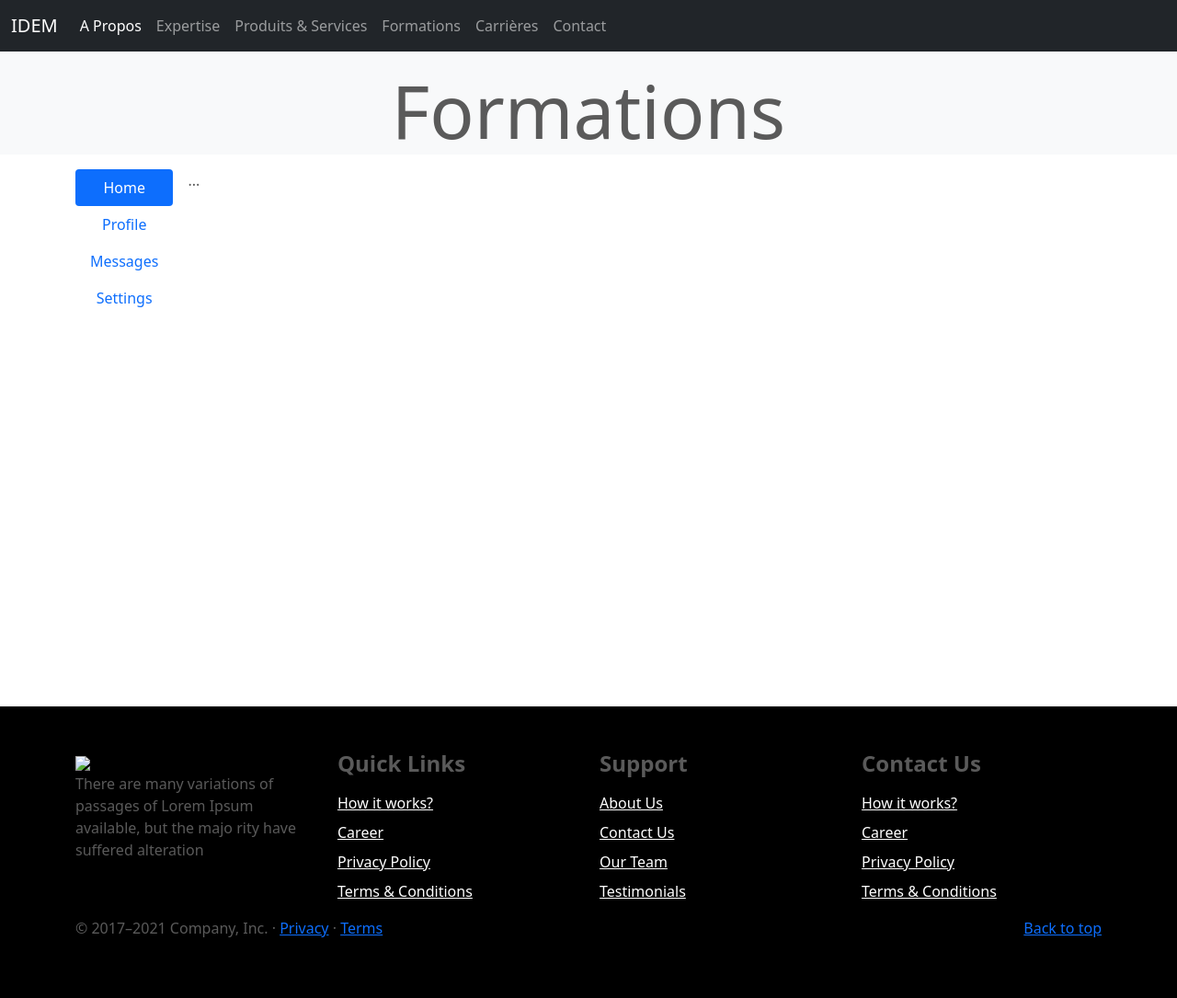
After one commit to sadatetchamouza/idem, a PHP site: page /formations.php in a window 1280 px wide. The commit adds this page. Shown: the whole page at 92% size. Run offline with PHP 8.4, Linux system fonts and the light colour scheme.

Commit message:
Implement new pages
- Move formations pages out
- Add footer page
- Implement formation page

```diff
--- a/css/carousel.css
+++ b/css/carousel.css
@@ -1,11 +1,33 @@
 /* GLOBAL STYLES
 -------------------------------------------------- */
 /* Padding below the footer and lighter body text */
+
+
+html, body {
+  height: 100%;
+}
+
 
 body {
   padding-top: 3rem;
   padding-bottom: 3rem;
   color: #5a5a5a;
+}
+
+main {
+  min-height: 100%;
+}
+
+footer {
+  position: relative;
+  margin-top: -180px;
+  /* negative value of footer height */
+  height: 180px;
+  clear: both;
+}
+
+.bg-black {
+  background-color: black;
 }
 
 
--- /dev/null
+++ b/formations.php
@@ -0,0 +1,21 @@
+<?php require 'pages/header.php' ?>
+<div class="jumbotron text-center pt-4 bg-light">
+  <h1 class="display-1">Formations</h1>
+</div>
+<div class="container mt-3">
+    <div class="d-flex align-items-start">
+      <div class="nav flex-column nav-pills me-3" id="v-pills-tab" role="tablist" aria-orientation="vertical">
+        <button class="nav-link active" id="v-pills-home-tab" data-bs-toggle="pill" data-bs-target="#v-pills-home" type="button" role="tab" aria-controls="v-pills-home" aria-selected="true">Home</button>
+        <button class="nav-link" id="v-pills-profile-tab" data-bs-toggle="pill" data-bs-target="#v-pills-profile" type="button" role="tab" aria-controls="v-pills-profile" aria-selected="false">Profile</button>
+        <button class="nav-link" id="v-pills-messages-tab" data-bs-toggle="pill" data-bs-target="#v-pills-messages" type="button" role="tab" aria-controls="v-pills-messages" aria-selected="false">Messages</button>
+        <button class="nav-link" id="v-pills-settings-tab" data-bs-toggle="pill" data-bs-target="#v-pills-settings" type="button" role="tab" aria-controls="v-pills-settings" aria-selected="false">Settings</button>
+      </div>
+      <div class="tab-content" id="v-pills-tabContent">
+        <div class="tab-pane fade show active" id="v-pills-home" role="tabpanel" aria-labelledby="v-pills-home-tab">...</div>
+        <div class="tab-pane fade" id="v-pills-profile" role="tabpanel" aria-labelledby="v-pills-profile-tab">...</div>
+        <div class="tab-pane fade" id="v-pills-messages" role="tabpanel" aria-labelledby="v-pills-messages-tab">...</div>
+        <div class="tab-pane fade" id="v-pills-settings" role="tabpanel" aria-labelledby="v-pills-settings-tab">...</div>
+      </div>
+    </div>
+</div>
+<?php require 'pages/footer.php' ?>
--- /dev/null
+++ b/pages/contact.php
@@ -0,0 +1,3 @@
+<?php require 'pages/header.php' ?>
+
+<?php require 'pages/footer.php' ?>
--- /dev/null
+++ b/pages/expertise.php
@@ -0,0 +1,3 @@
+<?php require 'pages/header.php' ?>
+
+<?php require 'pages/footer.php' ?>
--- /dev/null
+++ b/pages/footer.php
@@ -0,0 +1,64 @@
+
+          </main>
+
+        <!-- FOOTER -->
+        <footer class="mt-3">
+            <section class="py-5 bg-black">
+    <div class="container">
+        <div class="row">
+            <div class="col-md-3">
+                <img src="#">
+                <p>There are many variations of passages of Lorem Ipsum available, but the majo rity have suffered alteration</p>
+
+            </div>
+            <div class="col-md-3">
+                <h4><b>Quick Links</b></h4>
+                <ul class="list-unstyled mt-3">
+                    <li><a href="#" class="text-white">How it works?</a></li>
+                    <div class="mb-2"></div>
+                    <li><a href="#" class="text-white">Career</a></li>
+                    <div class="mb-2"></div>
+                    <li><a href="#" class="text-white">Privacy Policy</a></li>
+                    <div class="mb-2"></div>
+                    <li><a href="#" class="text-white">Terms & Conditions</a></li>
+                </ul>
+            </div>
+            <div class="col-md-3">
+                <h4><b>Support</b></h4>
+                <ul class="list-unstyled mt-3">
+                    <li><a href="#" class="text-white">About Us</a></li>
+                    <div class="mb-2"></div>
+                    <li><a href="#" class="text-white">Contact Us</a></li>
+                    <div class="mb-2"></div>
+                    <li><a href="#" class="text-white">Our Team</a></li>
+                    <div class="mb-2"></div>
+                    <li><a href="#" class="text-white">Testimonials</a></li>
+                </ul>
+            </div>
+            <div class="col-md-3">
+                <h4><b>Contact Us</b></h4>
+                <ul class="list-unstyled mt-3">
+                    <li><a href="#" class="text-white">How it works?</a></li>
+                    <div class="mb-2"></div>
+                    <li><a href="#" class="text-white">Career</a></li>
+                    <div class="mb-2"></div>
+                    <li><a href="#" class="text-white">Privacy Policy</a></li>
+                    <div class="mb-2"></div>
+                    <li><a href="#" class="text-white">Terms & Conditions</a></li>
+                </ul>
+            </div>
+        </div>
+        <p class="float-end"><a href="#">Back to top</a></p>
+        <p>&copy; 2017–2021 Company, Inc. &middot; <a href="#">Privacy</a> &middot; <a href="#">Terms</a></p>
+    </div>
+</section>
+
+</footer>
+
+
+    <script src="https://cdn.jsdelivr.net/npm/bootstrap@5.0.0/dist/js/bootstrap.bundle.min.js" integrity="sha384-p34f1UUtsS3wqzfto5wAAmdvj+osOnFyQFpp4Ua3gs/ZVWx6oOypYoCJhGGScy+8" crossorigin="anonymous"></script>
+
+
+</body>
+
+</html>
--- /dev/null
+++ b/pages/header.php
@@ -0,0 +1,87 @@
+<!doctype html>
+<html lang="en">
+
+<head>
+    <meta charset="utf-8">
+    <meta name="viewport" content="width=device-width, initial-scale=1">
+    <meta name="description" content="">
+    <meta name="author" content="Mark Otto, Jacob Thornton, and Bootstrap contributors">
+    <meta name="generator" content="Hugo 0.83.1">
+    <title>Carousel Template · Bootstrap v5.0</title>
+
+    <link rel="canonical" href="https://getbootstrap.com/docs/5.0/examples/carousel/">
+
+
+
+    <!-- Bootstrap core CSS -->
+    <link href="https://cdn.jsdelivr.net/npm/bootstrap@5.0.0/dist/css/bootstrap.min.css" rel="stylesheet"
+        integrity="sha384-wEmeIV1mKuiNpC+IOBjI7aAzPcEZeedi5yW5f2yOq55WWLwNGmvvx4Um1vskeMj0" crossorigin="anonymous">
+
+    <!-- Favicons -->
+    <link rel="apple-touch-icon" href="/docs/5.0/assets/img/favicons/apple-touch-icon.png" sizes="180x180">
+    <link rel="icon" href="/docs/5.0/assets/img/favicons/favicon-32x32.png" sizes="32x32" type="image/png">
+    <link rel="icon" href="/docs/5.0/assets/img/favicons/favicon-16x16.png" sizes="16x16" type="image/png">
+    <link rel="manifest" href="/docs/5.0/assets/img/favicons/manifest.json">
+    <link rel="mask-icon" href="/docs/5.0/assets/img/favicons/safari-pinned-tab.svg" color="#7952b3">
+    <link rel="icon" href="/docs/5.0/assets/img/favicons/favicon.ico">
+    <meta name="theme-color" content="#7952b3">
+
+
+    <style>
+        .bd-placeholder-img {
+            font-size: 1.125rem;
+            text-anchor: middle;
+            -webkit-user-select: none;
+            -moz-user-select: none;
+            user-select: none;
+        }
+
+        @media (min-width: 768px) {
+            .bd-placeholder-img-lg {
+                font-size: 3.5rem;
+            }
+        }
+    </style>
+
+
+    <!-- Custom styles for this template -->
+    <link href="css/carousel.css" rel="stylesheet">
+</head>
+
+<body>
+
+<header>
+        <nav class="navbar navbar-expand-md navbar-dark fixed-top bg-dark">
+            <div class="container-fluid">
+                <a class="navbar-brand" href="#">IDEM</a>
+                <button class="navbar-toggler" type="button" data-bs-toggle="collapse" data-bs-target="#navbarCollapse"
+                    aria-controls="navbarCollapse" aria-expanded="false" aria-label="Toggle navigation">
+                    <span class="navbar-toggler-icon"></span>
+                </button>
+                <div class="collapse navbar-collapse" id="navbarCollapse">
+                    <ul class="navbar-nav me-auto mb-2 mb-md-0">
+                        <li class="nav-item">
+                            <a class="nav-link active" aria-current="page" href="#">A Propos</a>
+                        </li>
+                        <li class="nav-item">
+                            <a class="nav-link" href="#">Expertise</a>
+                        </li>
+                        <li class="nav-item">
+                            <a class="nav-link" href="#" tabindex="-1" aria-disabled="true">Produits & Services</a>
+                        </li>
+                        <li class="nav-item">
+                            <a class="nav-link" href="formations.php" tabindex="-1" aria-disabled="true">Formations</a>
+                        </li>
+                        <li class="nav-item">
+                            <a class="nav-link" href="#" tabindex="-1" aria-disabled="true">Carrières</a>
+                        </li>
+                        <li class="nav-item">
+                            <a class="nav-link" href="#" tabindex="-1" aria-disabled="true">Contact</a>
+                        </li>
+                    </ul>
+                </div>
+            </div>
+        </nav>
+    </header>
+
+    <main>
--- /dev/null
+++ b/pages/jobs.php
@@ -0,0 +1,3 @@
+<?php require 'pages/header.php' ?>
+
+<?php require 'pages/footer.php' ?>
--- /dev/null
+++ b/pages/services.php
@@ -0,0 +1,5 @@
+<?php require 'pages/header.php' ?>
+
+
+
+<?php require 'pages/footer.php' ?>
```
Also changed, not shown: index.php (+48 -146 lines), images/banner-1.png (added), images/banner-2.png (added), images/banner-3.png (added), pages/footer.html (deleted), pages/header.html (deleted), 1 other file.
